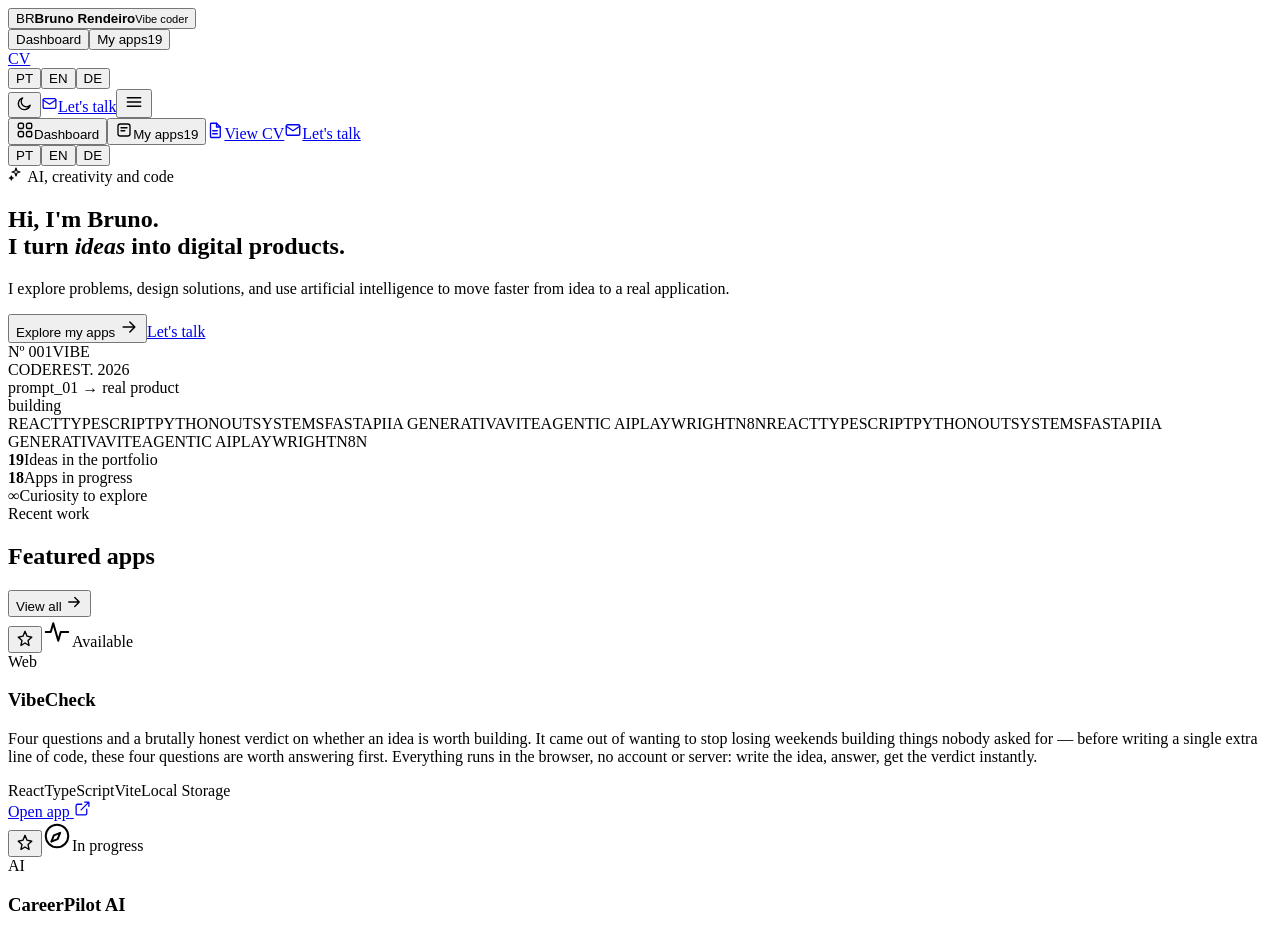
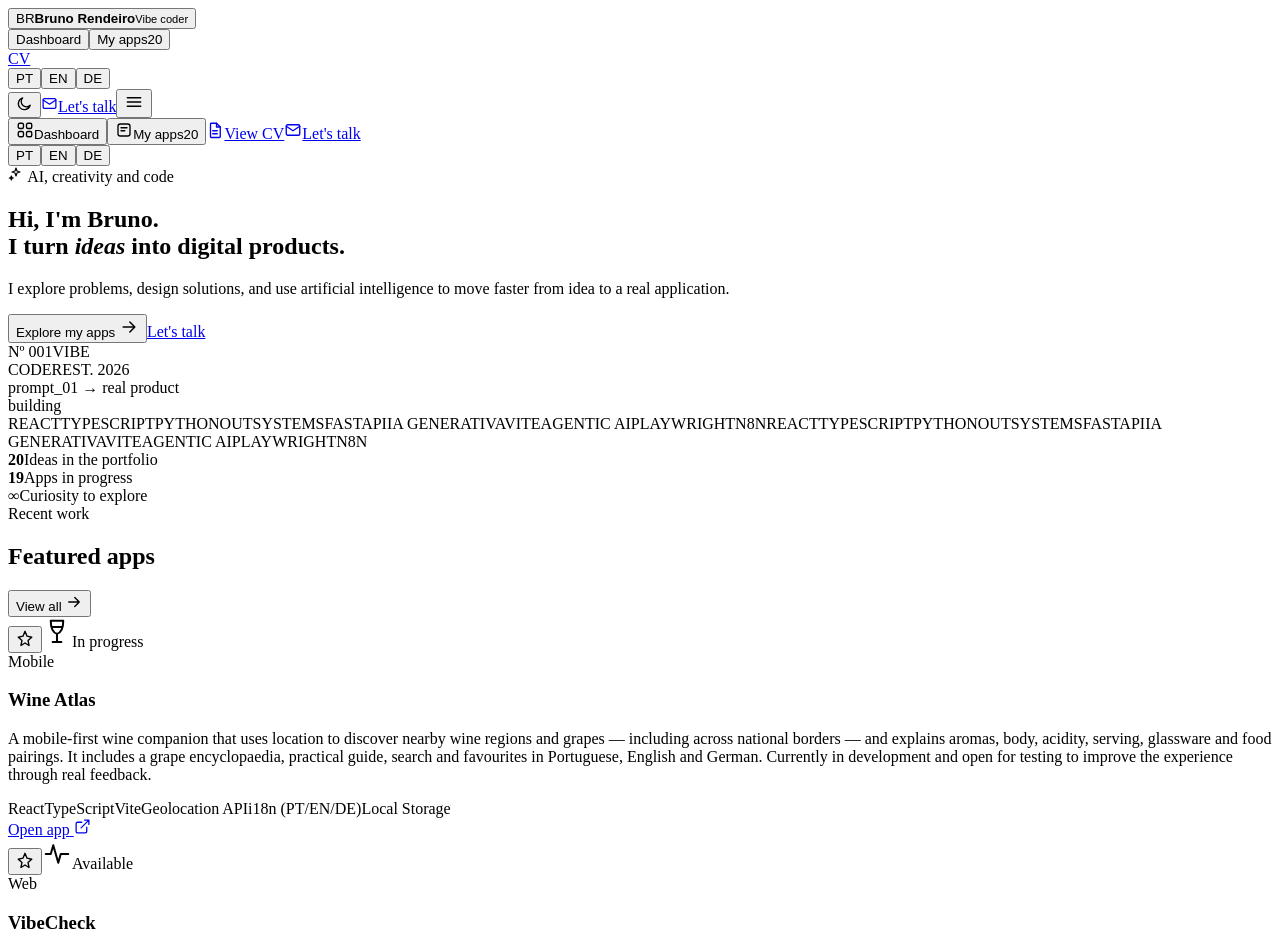
Before and after one commit to brunorendeiro/vibe-portfolio, a React (Vite) app: page / in a window 1280 px wide. Shown: the top 935 px of the page. Built offline with nearby package versions, Linux system fonts and the light colour scheme; the HTML template or start-up script is replaced by a standard one.

Commit message:
Add Wine Atlas as an in-development project

```diff
--- a/src/App.tsx
+++ b/src/App.tsx
@@ -42,6 +42,7 @@ function Icon({ name, size = 20 }: { name: keyof typeof icons; size?: number })
 
 // Glifos temáticos usados nos cartões de projeto — ver `ProjectGlyph` em data/apps.ts.
 const projectGlyphs: Record<ProjectGlyph, ReactElement> = {
+  wine: <><path d="M7 3h10c0 6-1.7 9.5-5 10.5C8.7 12.5 7 9 7 3Z" /><path d="M12 13.5V20M8.5 20h7" /><path d="M8 8h8" /></>,
   pulse: <><path d="M3 12h4l2-7 4 14 2-7h6" /></>,
   compass: <><circle cx="12" cy="12" r="9" /><path d="m14.5 9.5-2 5-5 2 2-5 5-2Z" /></>,
   map: <><path d="M9 3 4 6v15l5-3 6 3 5-3V3l-5 3-6-3Z" /><path d="M9 3v15M15 6v15" /></>,
--- a/src/data/apps.ts
+++ b/src/data/apps.ts
@@ -1,7 +1,7 @@
 import type { CategoryKey, StatusKey } from '../i18n'
 
 // Glifo temático usado no cartão da app — ver `projectGlyphs` em App.tsx.
-export type ProjectGlyph = 'pulse' | 'compass' | 'map' | 'star' | 'network' | 'blueprint' | 'scan' | 'flag' | 'numbers' | 'weather' | 'route' | 'bars' | 'dice' | 'radar' | 'face' | 'wand' | 'chat' | 'vault' | 'exchange'
+export type ProjectGlyph = 'wine' | 'pulse' | 'compass' | 'map' | 'star' | 'network' | 'blueprint' | 'scan' | 'flag' | 'numbers' | 'weather' | 'route' | 'bars' | 'dice' | 'radar' | 'face' | 'wand' | 'chat' | 'vault' | 'exchange'
 
 export type Project = {
   id: string
@@ -18,6 +18,16 @@ export type Project = {
 // As descrições de cada app vivem em data/projectText.ts (traduzidas). Este é o
 // único ficheiro que precisas de alterar para adicionar, remover ou reordenar apps.
 export const projects: Project[] = [
+  {
+    id: 'wine-atlas',
+    name: 'Wine Atlas',
+    category: 'mobile',
+    status: 'building',
+    technologies: ['React', 'TypeScript', 'Vite', 'Geolocation API', 'i18n (PT/EN/DE)', 'Local Storage'],
+    url: 'https://wine-atlas-eta.vercel.app/',
+    accent: '#8f294b',
+    icon: 'wine',
+  },
   {
     id: 'vibecheck',
     name: 'VibeCheck',
--- a/src/data/projectText.ts
+++ b/src/data/projectText.ts
@@ -3,6 +3,7 @@ import type { Locale } from '../i18n'
 // Descrições de cada projeto, traduzidas — a app usa o `id` do projeto (ver apps.ts) como chave.
 export const projectText: Record<Locale, Record<string, string>> = {
   pt: {
+    'wine-atlas': 'Um companheiro de vinho pensado primeiro para telemóvel: usa a localização para descobrir regiões vinícolas e castas próximas — incluindo países vizinhos — e explica aromas, corpo, acidez, serviço, copos e harmonizações. Inclui uma Castapédia, guia prático, pesquisa e favoritos, em português, inglês e alemão. Está em desenvolvimento e aberto a testes para melhorar a experiência com feedback real.',
     vibecheck: 'Quatro perguntas e um veredicto brutalmente honesto para descobrir se uma ideia merece ser construída. Nasceu da vontade de parar de perder fins de semana a construir coisas que ninguém pedia — antes de escrever uma linha de código a mais, vale a pena responder a estas quatro perguntas. Tudo corre no browser, sem conta nem servidor: escreves a ideia, respondes, e recebes o veredicto na hora.',
     'career-pilot': 'Um copiloto inteligente que simplifica a procura de emprego e ajuda a preparar candidaturas melhores. A ideia é reduzir o tempo gasto a adaptar o mesmo currículo a cada vaga, usando IA para sugerir ajustes relevantes ao anúncio concreto. Está em construção com Flutter, Supabase e a API da OpenAI.',
     sidequest: 'Pequenas missões de 5, 15 ou 30 minutos para quebrar a rotina e recuperar a curiosidade. Cada missão é um empurrão concreto para sair da inércia — experimentar algo novo, falar com um estranho, aprender uma palavra numa língua diferente — sem exigir grandes planos nem compromisso. Disponível em português, inglês e alemão, tudo guardado localmente no browser.',
@@ -24,6 +25,7 @@ export const projectText: Record<Locale, Record<string, string>> = {
     swissrate: 'Conversor entre Euro e Franco Suíço, pensado para usar no telemóvel no dia a dia. A taxa de câmbio fica guardada no aparelho, por isso continua a funcionar mesmo sem internet — útil para quem vive ou viaja entre a zona euro e a Suíça. Instalável como app (PWA) diretamente do browser, sem loja de aplicações.',
   },
   en: {
+    'wine-atlas': 'A mobile-first wine companion that uses location to discover nearby wine regions and grapes — including across national borders — and explains aromas, body, acidity, serving, glassware and food pairings. It includes a grape encyclopaedia, practical guide, search and favourites in Portuguese, English and German. Currently in development and open for testing to improve the experience through real feedback.',
     vibecheck: 'Four questions and a brutally honest verdict on whether an idea is worth building. It came out of wanting to stop losing weekends building things nobody asked for — before writing a single extra line of code, these four questions are worth answering first. Everything runs in the browser, no account or server: write the idea, answer, get the verdict instantly.',
     'career-pilot': 'A smart copilot that simplifies the job search and helps you prepare stronger applications. The goal is to cut down the time spent tailoring the same resume to every posting, using AI to suggest changes relevant to that specific job ad. Currently in progress, built with Flutter, Supabase and the OpenAI API.',
     sidequest: '5, 15 or 30-minute missions to break the routine and get curious again. Each mission is a concrete nudge out of inertia — try something new, talk to a stranger, learn a word in a different language — without requiring big plans or commitment. Available in Portuguese, English and German, everything saved locally in the browser.',
@@ -45,6 +47,7 @@ export const projectText: Record<Locale, Record<string, string>> = {
     swissrate: 'A converter between Euro and Swiss Franc, built for daily use on your phone. The exchange rate is cached on the device, so it keeps working even without internet — handy for anyone living in or traveling between the eurozone and Switzerland. Installable as an app (PWA) straight from the browser, no app store needed.',
   },
   de: {
+    'wine-atlas': 'Ein Mobile-First-Weinbegleiter, der per Standort nahe Weinregionen und Rebsorten entdeckt — auch über Landesgrenzen hinweg — und Aromen, Körper, Säure, Servieren, Gläser und Speisenkombinationen erklärt. Mit Rebsorten-Enzyklopädie, praktischem Ratgeber, Suche und Favoriten auf Portugiesisch, Englisch und Deutsch. Noch in Entwicklung und offen für Tests, um die Erfahrung mit echtem Feedback zu verbessern.',
     vibecheck: 'Vier Fragen und ein brutal ehrliches Urteil darüber, ob eine Idee es wert ist, gebaut zu werden. Entstanden aus dem Wunsch, keine Wochenenden mehr mit Dingen zu verschwenden, die niemand wollte — bevor du eine einzige Zeile Code zu viel schreibst, lohnt es sich, diese vier Fragen zu beantworten. Alles läuft im Browser, ohne Konto oder Server: Idee eingeben, antworten, sofort das Urteil erhalten.',
     'career-pilot': 'Ein intelligenter Co-Pilot, der die Jobsuche vereinfacht und bessere Bewerbungen vorbereiten hilft. Ziel ist es, die Zeit zu verkürzen, die man mit der Anpassung desselben Lebenslaufs an jede Stellenanzeige verbringt, indem KI relevante Änderungen zur konkreten Anzeige vorschlägt. Derzeit in Entwicklung, gebaut mit Flutter, Supabase und der OpenAI-API.',
     sidequest: '5-, 15- oder 30-minütige Missionen, um die Routine zu durchbrechen und wieder neugierig zu werden. Jede Mission ist ein konkreter Anstoß aus der Trägheit heraus — etwas Neues ausprobieren, mit einer fremden Person sprechen, ein Wort in einer anderen Sprache lernen — ohne große Pläne oder Verpflichtungen. Verfügbar auf Portugiesisch, Englisch und Deutsch, alles lokal im Browser gespeichert.',
```
